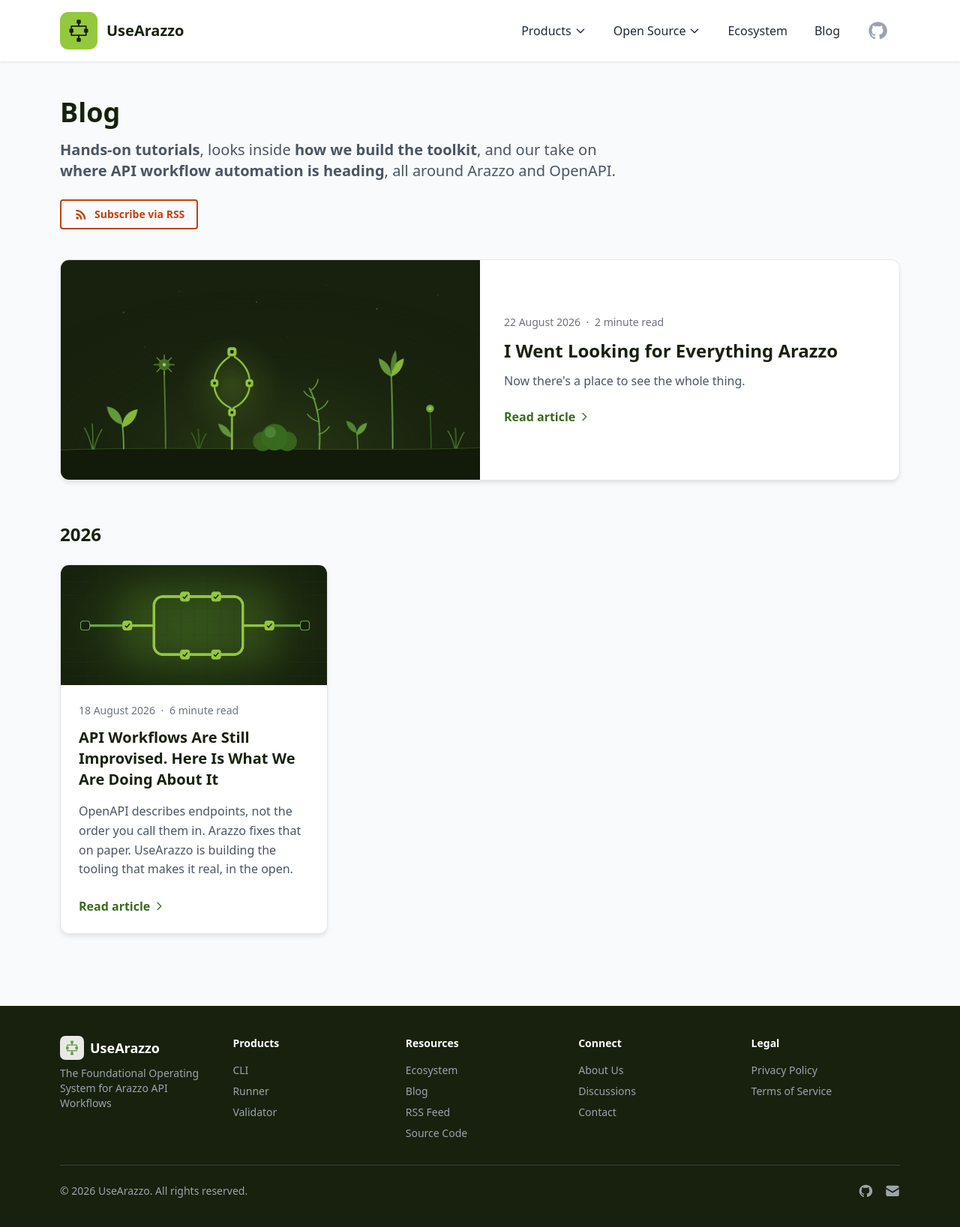
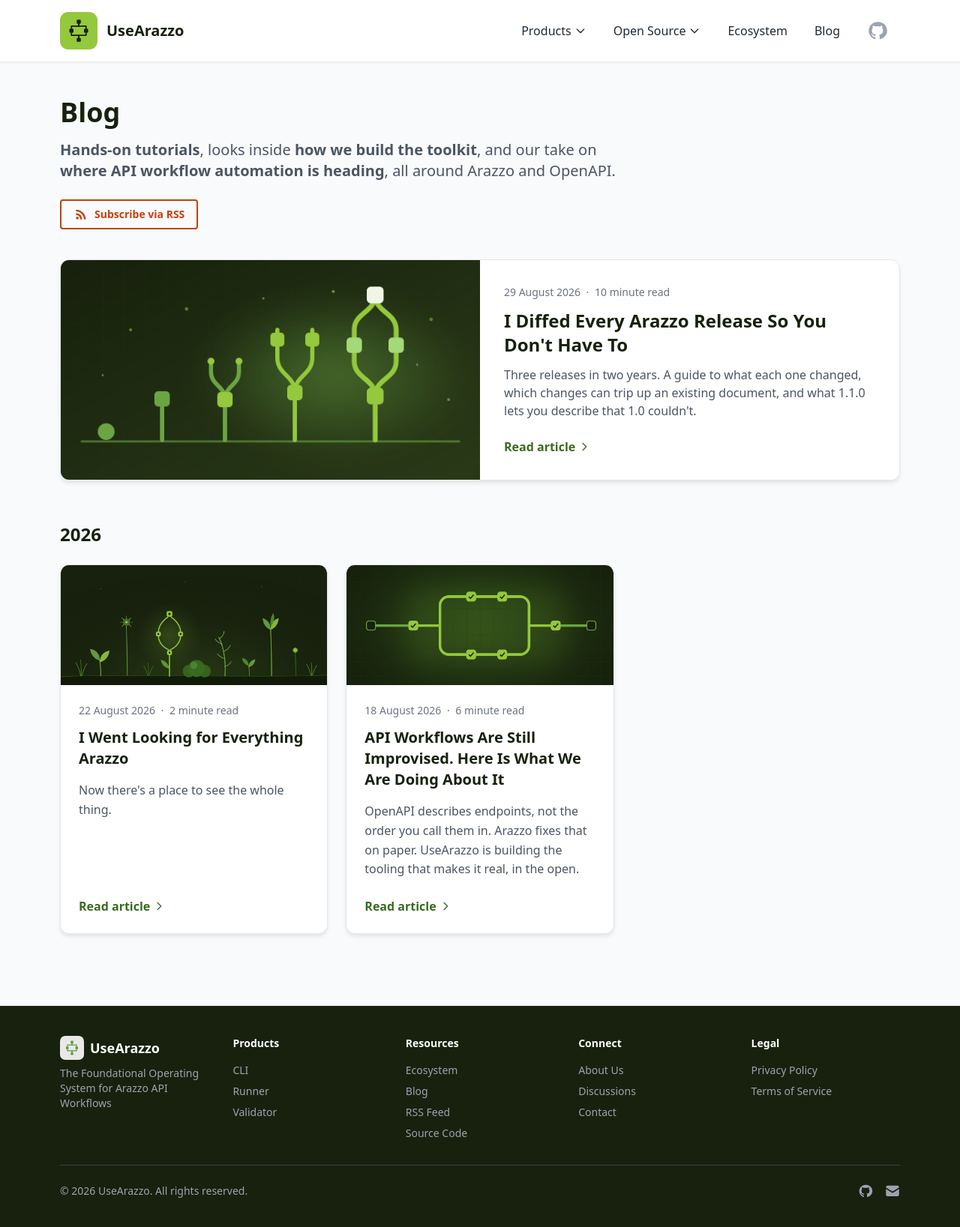
Before and after one commit to usearazzo/website, a Jekyll site: the page built from pages/blog.html, in a window 1280 px wide. Shown: the whole page at 75% size. Built offline with Jekyll 4.4.1, drawn with Linux system fonts in a browser that asks for light colours; nearby versions of some CDN libraries; part of the change alters nothing that is shown.

Commit message:
feat(blog): add Arazzo release-diff post
Adds "I Diffed Every Arazzo Release So You Don't Have To", a guide-shaped
post covering 1.0.0 to 1.0.1 and 1.0.1 to 1.1.0 in a fixed per-release
frame (Gotchas, Additions, Extended functionality, Changes,
Clarifications) with a migration checklist, plus its hero image.

Also fixes inline code in posts: Prism's tomorrow theme styled every
kramdown <code class="language-plaintext"> dark; a more specific rule in
main.css restores the light background. Adds a .post-callout style for
"read this first" blocks in posts.

Claude-Session: https://claude.ai/code/session_01Ki8BBzUo1CFNLWe5aa8PUZ

````diff
--- /dev/null
+++ b/_posts/2026-08-29-arazzo-specification-evolution.md
@@ -0,0 +1,158 @@
+---
+title: "I Diffed Every Arazzo Release So You Don't Have To"
+description: "Three releases in two years. A guide to what each one changed, which changes can trip up an existing document, and what 1.1.0 lets you describe that 1.0 couldn't."
+date: 2026-08-29
+image:
+  path: /assets/images/blog/arazzo-specification-evolution.png
+  width: 1200
+  height: 630
+  alt: "Five green figures standing on a ground line, left to right, evolving from a seed into a stalk, a fork, and finally a full workflow shape whose two branches rejoin at the top"
+  caption: "The march of progress, Arazzo edition."
+---
+
+When you write an Arazzo document, "which version" is a line at the top you rarely think about. When you implement Arazzo, it's most of the job. A validator has to know exactly what 1.0.0 accepted that 1.0.1 doesn't, and a runner has to know what a success criterion means under 1.1.0 when 1.0.1 never quite said.
+
+So while building the [UseArazzo toolkit](https://github.com/usearazzo/arazzo-toolkit), I couldn't rely on a rough sense of how the specification has evolved. I needed the exact diff. I downloaded the three spec texts, diffed them line by line, cross-checked every hunk against the release notes and the pull requests behind it, and kept notes as I went, because the [Validator]({{ '/validator/' | relative_url }}) has to draw the line per version and the [Runner]({{ '/runner/' | relative_url }}) has to honour it.
+
+Those notes, tidied up, are this article. It's for anyone who has to care what the `arazzo:` line at the top of a document means: people writing the documents, and people writing the tools that read them. If yours still say `arazzo: 1.0.0`, here is what changed since, what you need to do about it, and what you're now allowed to say that you couldn't before.
+
+## Three releases at a glance {#at-a-glance}
+
+| Version | Released | Nature |
+|---------|----------|--------|
+| [1.0.0](https://spec.openapis.org/arazzo/v1.0.0.html) | September 2024 | Initial stable release |
+| [1.0.1](https://spec.openapis.org/arazzo/v1.0.1.html) | January 2025 | Patch: erratum fixes and clarifications, plus the first official JSON Schema |
+| [1.1.0](https://spec.openapis.org/arazzo/v1.1.0.html) | May 2026 | Minor: AsyncAPI v3 sources, Selector Objects, step dependencies, document identity, tightened evaluation semantics |
+
+The short version: 1.0.1 removed three things that never worked and fixed the examples. 1.1.0 added a lot and, on paper, broke nothing. The rest of the post is the long version.
+
+## From 1.0.0 to 1.0.1: the patch {#from-1-0-0-to-1-0-1}
+
+1.0.1 adds no objects, no fields, and no enum values. Every change is an erratum fix or a clarification. A patch release isn't allowed to break anything, and this one doesn't in the versioning sense: what it removes never worked. But if a document relied on one of those leftovers, removal feels like breakage, so those come first.
+
+<div class="post-callout" markdown="1">
+
+### Gotchas
+
+- **`$message` removed from the runtime expression grammar.** AsyncAPI support was dropped before 1.0.0 shipped, but `$message.` survived in the ABNF: grammatically legal, resolving to nothing. 1.0.1 removes it. It returns in 1.1.0 with real semantics.
+- **`in: body` removed from the Parameter Object.** Request bodies are expressed through the step's `requestBody`, so `in: body` had no defined meaning. `in` is now `path`, `query`, `header`, or `cookie`.
+- **`workflowId` references into an external `arazzo` source always need the runtime expression form.** 1.0.0 required `$sourceDescriptions.<name>.<workflowId>` only when *multiple* `arazzo` source descriptions existed. 1.0.1 requires it whenever the referenced workflow lives in an `arazzo` source description at all. Local workflows still use the bare `workflowId`. Applies to the Step, Success Action, and Failure Action Objects. Strictly a clarification, but it's the one that can make a previously accepted document fail a linter.
+
+</div>
+
+### Changes
+
+- **Step output expressions in the examples are now `$steps.<stepId>.outputs.<name>`.** The 1.0.0 grammar always said `.outputs.`, but the spec's own example wrote `$steps.getPetStep.availablePets` without it, and people copied the example. Any parser that accepted the short form was matching a spec bug. If your documents use it, they were never valid; fix them whichever version you target.
+- **`retryAfter` applies only to `type: retry`.** 1.0.0 also mentioned `type: function`, which never existed (the allowed types are `end`, `retry`, and `goto`).
+
+### Clarifications
+
+- **Examples table gained JSON Pointer fragments** like `$steps.someStepId.outputs.pets#/0/id` and `$workflows.foo.outputs.mappedResponse#/name`, and the "Workflow output value" note now describes payload fragments the same way step outputs do.
+- **[RFC 7230](https://www.rfc-editor.org/rfc/rfc7230) and [7231](https://www.rfc-editor.org/rfc/rfc7231) references became [RFC 9110](https://www.rfc-editor.org/rfc/rfc9110).** Request bodies are well-defined for POST, PUT, and PATCH; on GET, HEAD, and DELETE they're permitted but have no well-defined semantics and should be avoided. Header field names are case-insensitive.
+- **A lowercase "must" became a normative MUST** in the multi-document section: external documents MUST be included as a Source Description Object.
+- **Typos, a misplaced parenthesis, link labels, and "runtime expression" capitalized to "Runtime Expression" throughout.** No change in meaning.
+
+### Additions
+
+- **The first official JSON Schema** for Arazzo. Not part of the spec text, but if you validate documents in CI with a generic JSON Schema validator, this is when that became possible. Schemas are published per minor release as dated iterations under [spec.openapis.org/arazzo/](https://spec.openapis.org/arazzo/#schema-iterations), and the latest date within a minor is the correct schema for every patch in it: for 1.0 that is [2025-10-15](https://spec.openapis.org/arazzo/1.0/schema/2025-10-15), which covers both 1.0.0 and 1.0.1 and supersedes the original 2024-12-16 iteration.
+
+## From 1.0.1 to 1.1.0: the minor release {#from-1-0-1-to-1-1-0}
+
+1.1.0 is where the specification grew. It removes no fields, no enum values, and no expression roots. Bump the version string and a 1.0.1 document is a 1.1.0 document. The categories below are ordered by how likely they are to matter to an existing document.
+
+<div class="post-callout" markdown="1">
+
+### Gotchas
+
+A minor release can't break existing documents, and 1.1.0 removes nothing. Two things can still change how an existing document *behaves*, because they define what 1.0 left to the implementation:
+
+- **Criterion evaluation rules are pinned down further** (see Changes). A runner that previously had to guess at, say, comparisons against `null` or string case may now give a different answer. The condition grammar itself is still unspecified, so not every guess went away.
+- **Forward references are an error in sequential workflows.** If a step references the outputs of a step that appears *later* in the `steps` array, and the workflow doesn't use `dependsOn`, implementations should now reject it.
+
+</div>
+
+### Additions
+
+- **AsyncAPI v3 source descriptions.** `type: asyncapi` joins `openapi` and `arazzo`, and the Step Object gains the fields to talk to an event channel:
+  - `channelPath`: a source description plus a JSON Pointer to a channel, for AsyncAPI operations that have no `operationId`. Mutually exclusive with `operationId` and `workflowId`. When the operation does have an `operationId`, the spec says to reference it that way instead, the same rule as `operationPath` for OpenAPI sources.
+  - `action`: `send` or `receive`.
+  - `correlationId`: for `receive` steps, which message to wait for. Must match the correlation ID in the AsyncAPI document.
+  - `timeout`: milliseconds to wait.
+
+  A `send` step completes when the message is sent; Arazzo doesn't model broker acknowledgment. A `receive` step completes when a matching message arrives within the timeout, or fails and triggers `onFailure`. With no `successCriteria`, any matching message is success. The spec's own example, trimmed:
+
+  ```yaml
+  - stepId: confirmOrder
+    operationId: $sourceDescriptions.asyncOrderApi.confirmOrder
+    action: receive
+    correlationId: $inputs.correlationId
+    dependsOn:
+      - placeOrder
+    timeout: 6000
+    outputs:
+      orderId: $message.payload.orderId
+  ```
+
+  Scope note: 1.1.0 supports AsyncAPI **v3 only**. The final text links to the v3 Operations Object, `send`/`receive` is v3 terminology, and the only example is `asyncapi: 3.0.0`. Nothing addresses v2.
+- **[Selector Object](https://spec.openapis.org/arazzo/v1.1.0.html#selector-object).** Apply JSONPath, XPath, or JSON Pointer to structured data instead of reaching for a runtime expression with a pointer suffix. `context` is a runtime expression that must evaluate to structured data, `selector` is the expression, `type` is `jsonpath`, `xpath`, `jsonpointer`, or an Expression Type Object:
+
+  ```yaml
+  outputs:
+    firstPetId:
+      context: $response.body
+      selector: $[0].id
+      type: jsonpath
+  ```
+
+  Allowed anywhere a value used to be just a runtime expression: workflow `outputs`, step `outputs`, a parameter's `value`, a request body's `payload` (nested at any depth), and a Payload Replacement's `value`. This is the addition I expect to see in the most documents.
+- **Step-level `dependsOn`.** A list of `stepId`s that must complete before this step runs. Cross-workflow: `$workflows.<workflowId>.steps.<stepId>`. Cross-document: `$sourceDescriptions.<name>.<workflowId>.steps.<stepId>`. Intended as a join point for in-flight async work; for purely synchronous workflows the recommendation is still to order the array and not use it.
+- **`parameters` on Success Action and Failure Action Objects.** An action with a `workflowId` can now hand inputs to the workflow it starts. `in` must not be used on them.
+- **`$self` on the Arazzo Object.** A URI reference that is the document's canonical identity and the base URI for its relative references. Must not contain a fragment; may itself be relative, resolved against the retrieval URI. If you know JSON Schema, `$self` is to an Arazzo document what `$id` is to a schema resource.
+- **`$message` and `$self` as runtime expression roots.** `$message` sources are `header.`, `query.`, `path.`, `body`, and `payload`.
+
+### Extended functionality
+
+- **Expression Type Object** (renamed from Criterion Expression Type Object, now shared by Criterion and Selector Objects): `type` gains `jsonpointer`; `version` gains `rfc9535` ([JSONPath](https://www.rfc-editor.org/rfc/rfc9535)), `xpath-31` ([XPath 3.1](https://www.w3.org/TR/xpath-31/)), and `rfc6901` ([JSON Pointer](https://www.rfc-editor.org/rfc/rfc6901)), which are now the explicit defaults.
+- **Payload Replacement Object**: `target` may be a JSONPath as well as a JSON Pointer or XPath, and the new `targetSelectorType` says which. Defaults: JSON Pointer for `application/json`, XPath for XML media types. `value` accepts a Selector Object.
+- **Parameter Object**: `in` gains `querystring` (the OpenAPI 3.2 concept where the whole query string is one pre-formatted value); `value` accepts a Selector Object; `in` may be omitted whenever the step, success action, or failure action in context targets a `workflowId`.
+- **Workflow and step `outputs`** accept a Selector Object as well as a runtime expression.
+- **Runtime expressions**: `$inputs.` and `$outputs.` formally allow a `#json-pointer` suffix; `$components.` covers `successActions` and `failureActions` alongside `parameters`; `$sourceDescriptions.<name>.<x>` gets a resolution order (operation or workflow ID first, then a Source Description field such as `url` or `type`); `{...}` embedding is formally defined, with serialization rules (scalars to strings, objects and arrays to JSON, strings as-is).
+
+### Changes
+
+- **Criterion evaluation rules.** For `regex`, `jsonpath`, and `xpath` conditions, runtime expressions must be embedded as `{$expr}` and substituted before evaluation. Truthiness per type: a simple condition as written, a regex must match, a JSONPath must produce a non-empty nodelist, an XPath uses its effective boolean value. An evaluation error is a failed criterion. Multiple criteria are combined with logical AND. Simple conditions: `null` equals only `null`, numeric strings coerce to numbers, string comparison is case-insensitive. What 1.1.0 still doesn't provide is a grammar for simple conditions: the operators are listed, but tokenization and precedence are left to the implementation, unlike runtime expressions, which get a full ABNF. I wrote about [one 1.0 condition no tool could evaluate safely](https://vladimirgorej.com/blog/the-one-arazzo-condition-no-tool-can-evaluate-safely/) for exactly this reason; that article proposes a grammar and evaluation semantics, and adding them to the specification is proposed in [#518](https://github.com/OAI/Arazzo-Specification/issues/518) and [#517](https://github.com/OAI/Arazzo-Specification/issues/517).
+- **`successCriteria`, if present, must contain at least one Criterion Object.**
+- **Schema only:** `retryAfter` is no longer required when `type: retry`, and a `retry` failure action no longer has to name a `stepId` or `workflowId`. Both bring the schema in line with what the prose always allowed. The 1.1 schema is a separate iteration, [2026-04-15](https://spec.openapis.org/arazzo/1.1/schema/2026-04-15).
+
+### Clarifications
+
+- **Step dependencies and execution order.** Output references like `$steps.stepId.outputs.field` are implicit dependencies and tools must satisfy them; tools must also respect every declared `dependsOn`.
+- **Defining success for asynchronous steps**, as summarized under AsyncAPI above.
+- **Parsing documents.** A document must be parsed whole before references are resolved; parsing a fragment is undefined behaviour.
+- **Identity-based referencing.** A reference to another Arazzo document must use its `$self` if it has one, and absolute source `url`s resolve by identity, not location, so a document already loaded under its `$self` isn't fetched again.
+- **Base URI resolution**, spelled out: `$self`, then the encapsulating entity, then the retrieval URI, then an application default. New Appendix B walks through examples. Relative references in API URLs resolve against the OpenAPI Server Object, not the Arazzo base URI.
+- **Runtime expression ABNF rewritten** to state formally what the prose already said: `$steps.` is `step-id ".outputs." output-name ["#" json-pointer]`, `$workflows.` likewise, plus a strict identifier form without dots.
+- **Example fixes**: `$steps.loginUser` to `$steps.loginStep`, `"{$statusCode == 401}"` to `"$statusCode == 401"`, JSONPath examples updated to [RFC 9535](https://www.rfc-editor.org/rfc/rfc9535).
+
+## A migration checklist {#migration-checklist}
+
+**Moving a document from 1.0.0 to 1.0.1:**
+
+1. Change `arazzo: 1.0.0` to `arazzo: 1.0.1`.
+2. Search for `$message.` and remove it; there was nothing for it to resolve against.
+3. Search for `in: body` and move that data into the step's `requestBody`.
+4. Search for `$steps.` references missing `.outputs.` and add it. These were never valid.
+5. If any `workflowId` points into an external `arazzo` source description, write it as `$sourceDescriptions.<name>.<workflowId>`, even if there's only one such source.
+
+**Moving from 1.0.1 to 1.1.0:**
+
+1. Change the version string. That's the required part.
+2. If a runner evaluates your `successCriteria`, re-read them against the new condition semantics, especially anything comparing to `null` or relying on case.
+3. Then, optionally, start using what 1.1.0 gives you: Selector Objects in outputs, `parameters` on actions, `$self` on multi-document setups, and AsyncAPI v3 sources with `dependsOn` for the join points.
+
+The 1.1.0 release is three months old, and most of the documents I've come across still say 1.0.1. That makes now a good time to read the changes, before habits form around the old ones.
+
+## Sources
+
+- [Arazzo 1.0.0](https://github.com/OAI/Arazzo-Specification/releases/tag/1.0.0), [1.0.1](https://github.com/OAI/Arazzo-Specification/releases/tag/1.0.1), and [1.1.0](https://github.com/OAI/Arazzo-Specification/releases/tag/1.1.0) release notes
+- [1.0.0 to 1.0.1 diff](https://github.com/OAI/Arazzo-Specification/compare/1.0.0...1.0.1) and [1.0.1 to 1.1.0 diff](https://github.com/OAI/Arazzo-Specification/compare/1.0.1...1.1.0)
--- a/assets/css/main.css
+++ b/assets/css/main.css
@@ -575,11 +575,38 @@ h4:hover .heading-anchor {
     font-size: 0.875em;
 }
 
+.post-content .post-callout {
+    background: #F0F5E7;
+    border-left: 4px solid var(--color-primary-light);
+    border-radius: 0 0.5rem 0.5rem 0;
+    padding: 1rem 1.25rem 0.25rem;
+    margin: 0 0 1.5rem;
+}
+
+.post-content .post-callout h3 {
+    margin-top: 0;
+}
+
+.post-content .post-callout code {
+    background: #E1E9D3;
+}
+
 .post-content pre {
     border-radius: 0.5rem;
     margin: 0 0 1.25rem;
     overflow-x: auto;
     max-width: 100%;
+}
+
+.post-content :not(pre) > code[class*="language-"] {
+    /* Prism's tomorrow theme paints inline code dark; kramdown adds
+       language-plaintext to every inline <code>, so win on specificity. */
+    background: #F3F4F6;
+    color: #17210D;
+    padding: 0.125rem 0.375rem;
+    border-radius: 0.25rem;
+    text-shadow: none;
+    white-space: normal;
 }
 
 .post-content pre code {
````
Also changed, not shown: assets/images/blog/arazzo-specification-evolution.png (added).
